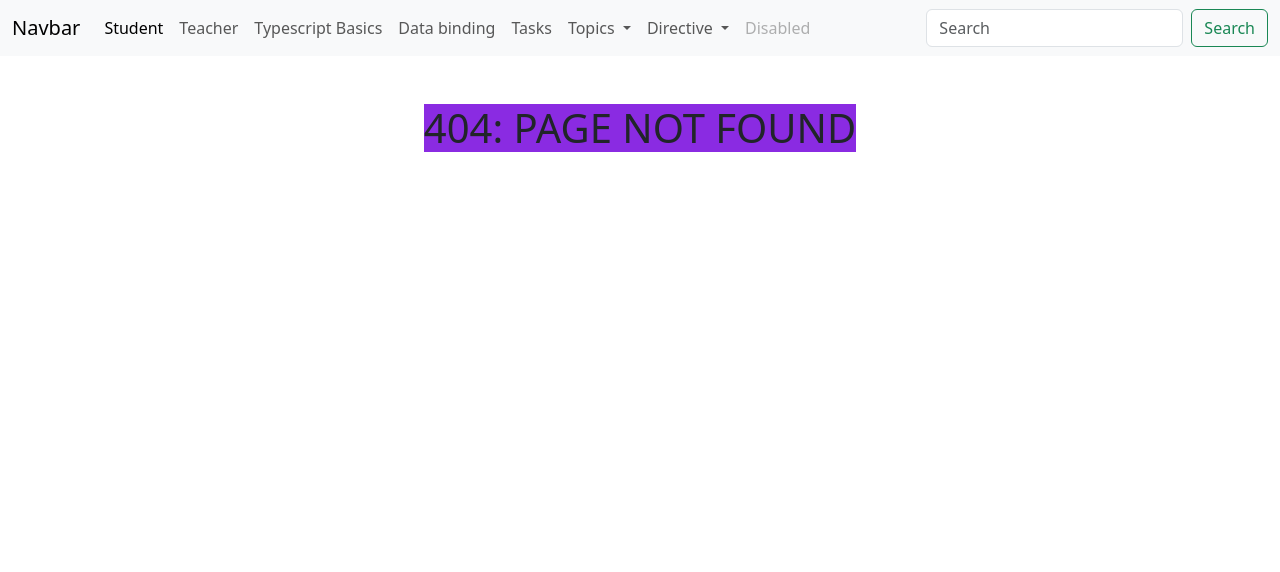
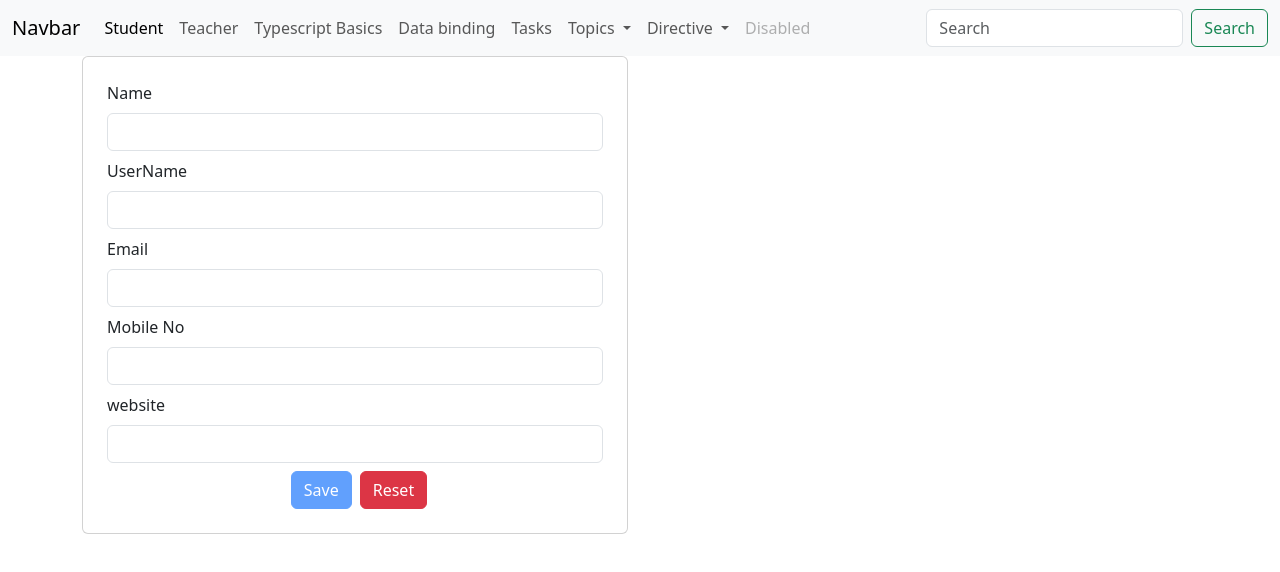
Before and after one commit to gaikwadGFS/Angular_Practice, an Angular app: page /validation in a window 1280 px wide. Before the commit this address had no page. Shown: the top 572 px of the page. Built offline with nearby package versions, Linux system fonts and the light colour scheme.

Commit message:
validation

```diff
--- a/src/app/app-routing.module.ts
+++ b/src/app/app-routing.module.ts
@@ -14,6 +14,7 @@ import { NgStyleComponent } from './components/ng-style/ng-style.component';
 import { TasksComponent } from './components/tasks/tasks.component';
 import { PipeComponent } from './components/pipe/pipe.component';
 import { TemplateFormComponent } from './components/template-form/template-form.component';
+import { ValidationComponent } from './components/validation/validation.component';
 
 const routes: Routes = [
 
@@ -78,6 +79,10 @@ const routes: Routes = [
         component:TemplateFormComponent
       },
       {
+        path:'validation',
+        component:ValidationComponent
+      },
+      {
         path:'**',
         component:ErrorPageComponent
       }
--- a/src/app/app.module.ts
+++ b/src/app/app.module.ts
@@ -21,6 +21,7 @@ import { NaPipe } from './pipes/na.pipe';
 
 import { TemplateFormComponent } from './components/template-form/template-form.component';
 import { HttpClientModule } from '@angular/common/http';
+import { ValidationComponent } from './components/validation/validation.component';
 
 
 @NgModule({
@@ -40,7 +41,8 @@ import { HttpClientModule } from '@angular/common/http';
     TasksComponent,
     PipeComponent,
     NaPipe,
-    TemplateFormComponent
+    TemplateFormComponent,
+    ValidationComponent
 
   ],
   imports: [
--- a/src/app/components/navbar/navbar.component.html
+++ b/src/app/components/navbar/navbar.component.html
@@ -28,7 +28,7 @@
             <ul class="dropdown-menu" aria-labelledby="navbarDropdown">
               <li><a class="dropdown-item" routerLink="pipe">Pipe</a></li>
               <li><a class="dropdown-item" routerLink="templateForm">Template Driven Form</a></li>
-              <!-- <li><a class="dropdown-item" routerLink="ngClass">ngClass</a></li> -->
+              <li><a class="dropdown-item" routerLink="validation">Validation with Template Form</a></li>
               <!-- <li><a class="dropdown-item" routerLink="ngStyle">ngStyle</a></li> -->
 
             </ul>
--- /dev/null
+++ b/src/app/components/validation/validation.component.html
@@ -0,0 +1,59 @@
+<div class="row">
+
+<div class="col-6">
+    <form #studentForm="ngForm">
+       <div class="card p-4">
+           <div class="row">
+               <div class="col-12">
+                    <label for="">Name</label>
+                    <input #studName="ngModel" type="text" name="name" class="form-control my-2"
+                     [(ngModel)]="studentDetailsObj.name" required minlength="2">
+                      <div class="text-danger" *ngIf="studName.touched || studName.dirty">
+
+                        <span *ngIf="studName.errors?.['required']">Required</span>
+                        <span *ngIf="studName.errors?.['minlength']"> First letter shoud be Capitable </span>
+                        <!-- <span *ngIf="studName.errors?.['maxlength']"> Enter Minimum 3 Characters </span> -->
+
+                     </div>
+               </div>
+               <div class="col-12">
+                   <label for="">UserName</label>
+                   <input type="text" #uname="ngModel" name="uname"  required minlength="5" class="form-control my-2" [(ngModel)]="studentDetailsObj.username">
+                   <div class="text-danger" *ngIf="uname.touched || uname.dirty">
+                    <span *ngIf="uname.errors?.['required']">Required Feild</span>
+                    <span *ngIf="uname.errors?.['minlength']">Min 5 chars</span>
+                   </div>
+                </div>
+              <div class="col-12">
+               <label for="">Email</label>
+               <input type="text" #email="ngModel" name="email" class="form-control my-2"
+                 required minlength="4"   [(ngModel)]="studentDetailsObj.email">
+               <div class="text-danger" *ngIf="email.touched || email.dirty">
+                <span *ngIf="email.errors?.['required']">Required</span>
+                <span *ngIf="email.errors?.['minlength']">Enter abc &#64;gmail.com</span>
+               </div>
+             </div>
+             <div class="col-12">
+                <label for="">Mobile No</label>
+                <input type="text" name="mobno" class="form-control my-2" [(ngModel)]="studentDetailsObj.phone">
+             </div>
+             <div class="col-12">
+                <label for="">website</label>
+                <input type="text" name="website" class="form-control my-2" [(ngModel)]="studentDetailsObj.website">
+             </div>
+
+             <div class="col-12">
+               <div class="text-center">
+                   <button type="button" class="btn btn-primary mx-2" [disabled]="studentForm.invalid" *ngIf="studentDetailsObj.id == 0" (click)="saveRecord()">Save</button>
+
+                   <!-- <button type="button" class="btn btn-success mx-2" *ngIf="studentDetailsObj.id != 0"  (click)="updateRecord(studentDetailsObj)">Update {{studentDetailsObj.id}}</button> -->
+
+                   <button type="button" class="btn btn-danger" (click)="reset()">Reset</button>
+
+               </div>
+             </div>
+           </div>
+       </div>
+    </form>
+</div>
+</div>
--- /dev/null
+++ b/src/app/components/validation/validation.component.ts
@@ -0,0 +1,73 @@
+import { HttpClient } from '@angular/common/http';
+import { Component } from '@angular/core';
+
+@Component({
+  selector: 'app-validation',
+  templateUrl: './validation.component.html',
+  styleUrl: './validation.component.css'
+})
+export class ValidationComponent {
+  studentDetailsObj:any={
+    id: 0,
+    name: "",
+    username: "",
+    email: "",
+    address: {
+      street: "",
+      suite: "",
+      city: "",
+      zipcode: "",
+      geo: {
+        lat: "",
+        lng: ""
+      }
+    },
+    phone: "",
+    website: "",
+    company: {
+      name: "",
+      catchPhrase: "",
+      bs: ""
+    }
+  }
+
+  constructor(private http:HttpClient){
+
+  }
+
+  saveRecord(){
+    this.http.post("https://jsonplaceholder.typicode.com/users",this.studentDetailsObj).subscribe((result:any)=>{
+        alert("Your data Successfully Saved....!"+ JSON.stringify(result));
+
+        this.reset();
+      });
+
+  }
+
+  reset(){
+    this.studentDetailsObj={
+      id: 0,
+      name: "",
+      username: "",
+      email: "",
+      address: {
+        street: "",
+        suite: "",
+        city: "",
+        zipcode: "",
+        geo: {
+          lat: "",
+          lng: ""
+        }
+      },
+      phone: "",
+      website: "",
+      company: {
+        name: "",
+        catchPhrase: "",
+        bs: ""
+      }
+    }
+  }
+
+}
```
Also changed, not shown: src/app/components/validation/validation.component.css (added), 1 other file (tests, documents, lock files or other folders).
